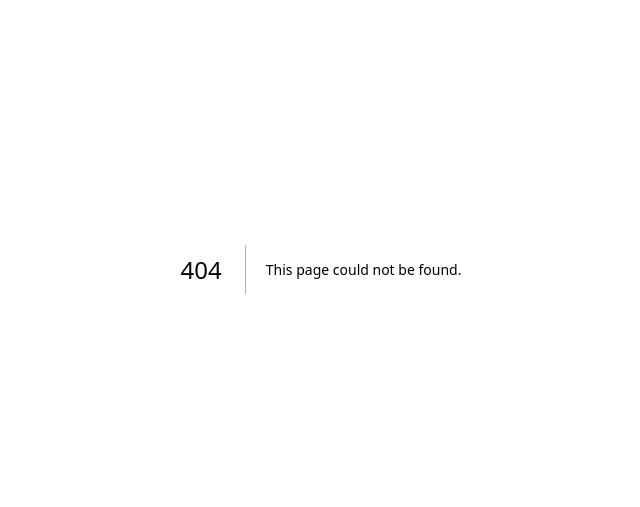
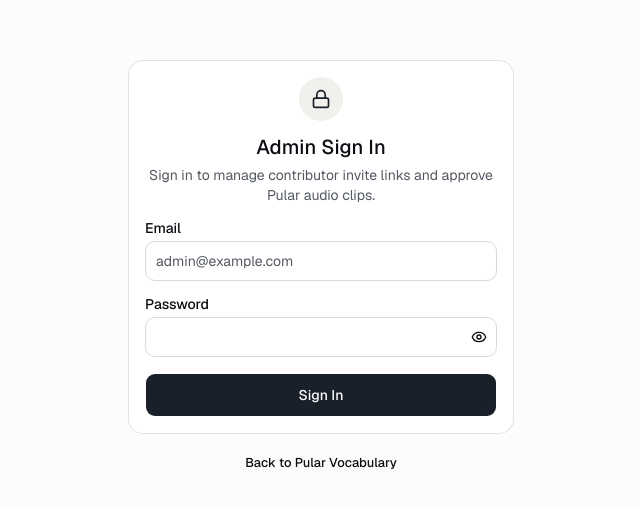
Before and after one commit to BillohMBarry/Pulaar-app-audio, a Next.js app: page /auth/login in a window 1280 px wide. Before the commit this address had no page. Shown: the part 131-638 px from the top of the page, without its empty margins (319-959 px from the left). Built offline with nearby package versions, Linux system fonts and the light colour scheme.

Commit message:
feat(auth): add /auth/login admin sign-in page with Suspense boundary

```diff
--- /dev/null
+++ b/app/auth/login/page.tsx
@@ -0,0 +1,35 @@
+import { Suspense } from "react";
+import type { Metadata } from "next";
+import Link from "next/link";
+import { buttonVariants } from "@/components/ui/button";
+import { Skeleton } from "@/components/ui/skeleton";
+import { AdminLoginForm } from "@/components/auth/admin-login-form";
+
+export const metadata: Metadata = {
+  title: "Admin Sign In",
+};
+
+interface LoginPageProps {
+  searchParams: Promise<{ next?: string | string[] }>;
+}
+
+async function LoginContent({ searchParams }: LoginPageProps) {
+  const params = await searchParams;
+  const rawNext = Array.isArray(params.next) ? params.next[0] : params.next;
+  const nextPath = rawNext && rawNext.startsWith("/") ? rawNext : "/admin";
+
+  return <AdminLoginForm nextPath={nextPath} />;
+}
+
+export default function AdminLoginPage({ searchParams }: LoginPageProps) {
+  return (
+    <main className="mx-auto flex w-full max-w-md flex-1 flex-col items-center justify-center gap-4 px-4 py-12">
+      <Suspense fallback={<Skeleton className="h-80 w-full max-w-sm rounded-xl" />}>
+        <LoginContent searchParams={searchParams} />
+      </Suspense>
+      <Link href="/" className={buttonVariants({ variant: "ghost", size: "sm" })}>
+        Back to Pular Vocabulary
+      </Link>
+    </main>
+  );
+}
```
